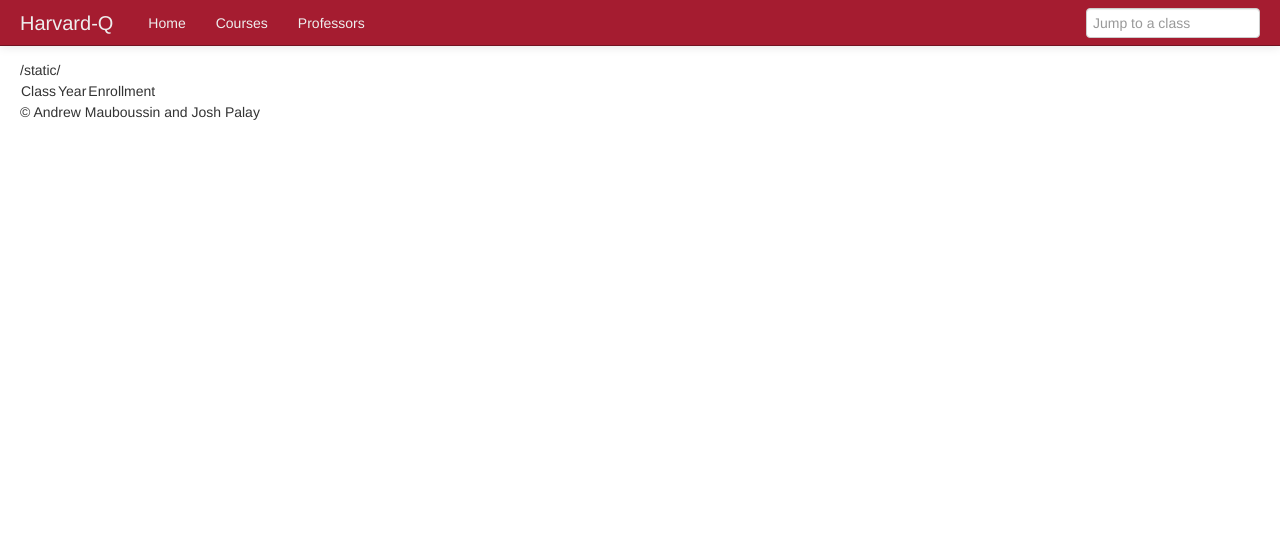
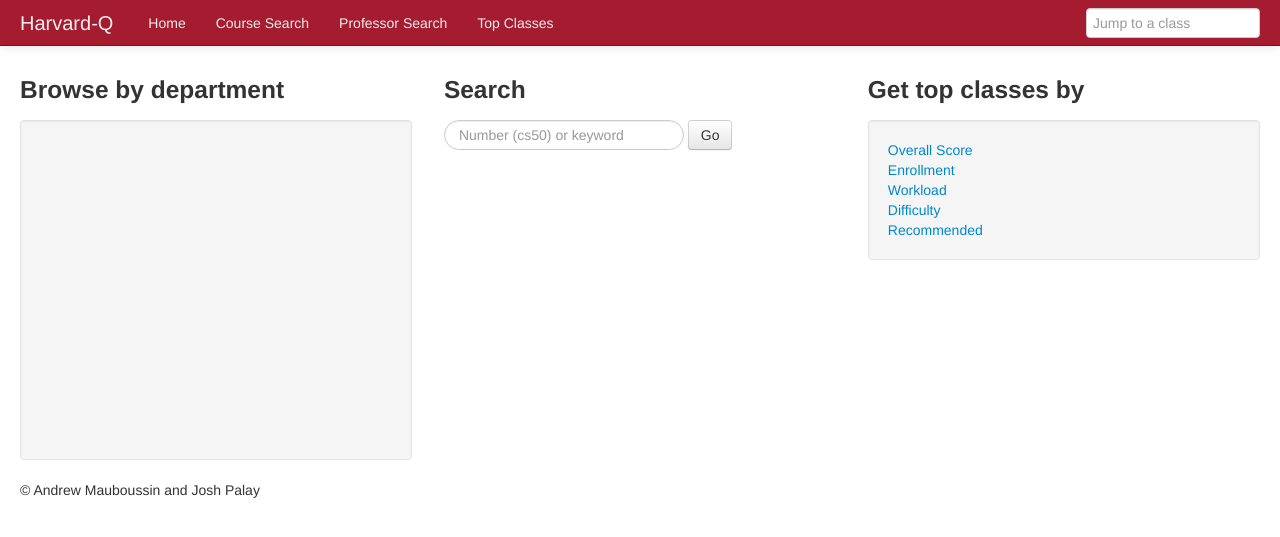
Before and after one commit to amauboussin/q-guide, a Django app: page / in a window 1280 px wide. Shown: the top 537 px of the page. Run offline with Django 3.2, Linux system fonts and the light colour scheme; data that the repository does not hold is empty; some libraries are stand-ins or nearby versions.

Commit message:
fixed last bugs, created top courses page

```diff
--- a/q/q/urls.py
+++ b/q/q/urls.py
@@ -8,9 +8,11 @@
 
 urlpatterns = patterns('',
     # Examples:
-     url(r'^$', index, name='index'),
+    url(r'^$', course_root, name = "course_root" ),
     url(r'^courses/$', course_root, name = "course_root" ),
-    url(r'^courses/top/(?P<filter>\w+)/$', top_courses, name='top_courses'), #filter_by
+    url(r'^courses/search/$', course_search_results, name='search'), #search
+
+    url(r'^courses/top/$', top_courses, name='top_courses'), #filter_by
     url(r'^courses/([a-zA-Z&-]+)/$', department_view, name='department'), #department
     url(r'^courses/(?P<course_field>[a-zA-Z&-]+)/(?P<course_number>[0-9.a-zA-Z]+)/$', course_detail, name = "course_detail" ), #courses
 
@@ -21,7 +23,6 @@
 
 
     url(r'^about/', TemplateView.as_view(template_name="about.html")),
-    url(r'^courses/search/$', course_search_results, name='search'), #filter_by
 
 
 #    (r'^(\w+)/(\d{4})/$', CourseListView.as_view()), #deparment/year
--- a/q/templates/base.html
+++ b/q/templates/base.html
@@ -1,5 +1,4 @@
-<!DOCTYPE HTML PUBLIC "-//W3C//DTD HTML 4.01 Transitional//EN"
-        "http://www.w3.org/TR/html4/loose.dtd">
+<!DOCTYPE html>
 <html>
 <head>
     <meta charset="utf-8">
@@ -28,6 +27,7 @@
     <link rel="apple-touch-icon-precomposed" sizes="114x114" href="{{ STATIC_URL }}bootstrap/ico/apple-touch-icon-114-precomposed.png">
     <link rel="apple-touch-icon-precomposed" sizes="72x72" href="{{ STATIC_URL }}bootstrap/ico/apple-touch-icon-72-precomposed.png">
     <link rel="apple-touch-icon-precomposed" href="{{ STATIC_URL }}bootstrap/ico/apple-touch-icon-57-precomposed.png">
+    <script src="{{ STATIC_URL }}bootstrap/js/jquery.js"></script>
 
     {% block head %}{% endblock %}
 </head>
@@ -42,15 +42,16 @@
                 <span class="icon-bar"></span>
                 <span class="icon-bar"></span>
             </a>
-            <a class="brand" href="#">Harvard-Q</a>
+            <a class="brand" href="/">Harvard-Q</a>
             <div class="nav-collapse collapse">
                 <form class="navbar-form pull-right" action="/courses/search/" method="get">
                     <input type="text" name="q" class="span2" placeholder="Jump to a class" formaction="/courses/search/" >
                 </form>
                 <ul class="nav">
-                    <li id="navbar-home"><a href="#">Home</a></li>
-                    <li id="navbar-courses"><a href="/courses">Courses</a></li>
-                    <li id="navar-professors"><a href="/profs">Professors</a></li>
+                    <li id="navbar-home"><a href="/">Home</a></li>
+                    <li id="navbar-courses"><a href="/courses/search">Course Search</a></li>
+                    <li id="navar-professors"><a href="/profs/search/">Professor Search</a></li>
+                    <li id="navar-top"><a href="/courses/top/">Top Classes</a></li>
                 </ul>
             </div><!--/.nav-collapse -->
         </div>
@@ -70,7 +71,6 @@
 ================================================== -->
 <!-- Placed at the end of the document so the pages load faster -->
 
-<script src="{{ STATIC_URL }}bootstrap/js/jquery.js"></script>
 <script src="{{ STATIC_URL }}bootstrap/js/bootstrap-transition.js"></script>
 <script src="{{ STATIC_URL }}bootstrap/js/bootstrap-alert.js"></script>
 <script src="{{ STATIC_URL }}bootstrap/js/bootstrap-modal.js"></script>
--- a/q/templates/course_list.html
+++ b/q/templates/course_list.html
@@ -19,6 +19,9 @@
         <th>Professor</th>
         <th>Professor Overall</th>
         <th>Course Overall</th>
+        <th>Workload</th>
+        <th>Difficulty</th>
+
     </tr>
 </thead>
 <tbody>
@@ -39,8 +42,9 @@
         {% endfor %}</td>
 
         <td>{{ course.overall }} </td>
+        <td>{{ course.workload }} </td>
+        <td>{{ course.difficulty }} </td>
 
-     </td>
     </tr>
 {% endfor %}
 </tbody>
--- a/q/templates/course_root.html
+++ b/q/templates/course_root.html
@@ -23,12 +23,15 @@
     </div>
 
     <div class="span4">
+
         <h3> Get top classes by</h3>
-        <a href="/courses/top/overall">Overall Score</a><br>
-        <a href="/courses/top/enrollment">Enrollment</a><br>
-        <a href="/courses/top/workload">Workload</a><br>
-        <a href="/courses/top/difficulty">Difficulty</a><br>
-        <a href="/courses/top/recommend">Recommended</a><br><br>
+        <div class="well">
+        <a href="/courses/top/?category=overall">Overall Score</a><br>
+        <a href="/courses/top/?category=enrollment">Enrollment</a><br>
+        <a href="/courses/top/?category=workload">Workload</a><br>
+        <a href="/courses/top/?category=difficulty">Difficulty</a><br>
+        <a href="/courses/top/?category=recommend">Recommended</a><br>
+        </div>
     </div>
 
 </div>
--- a/q/viewer/helper.py
+++ b/q/viewer/helper.py
@@ -31,7 +31,7 @@
     if field in departments:
         field = departments[field]
 
-    return Qcourses.objects.filter(field__iexact = field).filter(number__iexact = num).order_by('-year') | \
+    return Qcourses.objects.filter(field__iexact = field).filter(number__iexact = num) | \
            Qcourses.objects.filter(title__icontains = ' '+q+ ' ').order_by('-enrollment') |\
            Qcourses.objects.filter(title__istartswith = q).order_by('-enrollment') |\
            Qcourses.objects.filter(title__icontains = q).order_by('-enrollment')
@@ -50,6 +50,15 @@
 
 
 def average(list):
+
+    #get rid of bad values
+    pop = []
+    for i in range(len(list)):
+        if list[i] == 'Null' or list[i] < 1:
+            pop.append(i)
+    for i in pop:
+        list.pop(i)
+
     if len(list) > 0:
         return '%.2f' % (float(sum(list))/len(list))
     else:
--- a/q/viewer/views.py
+++ b/q/viewer/views.py
@@ -22,9 +22,43 @@
     return ''
 
 
-def top_courses(request, filter):
-    courses = Qcourses.objects.filter(year__exact = 2011).exclude(number__exact = "EXPOS 20").order_by('-'+filter)[:21]
-    return render_to_response('course_list.html', {'course_list': courses}, context_instance=RequestContext(request))
+def top_courses(request):
+
+    #get number of courses to be on the page
+    n = 50
+    if ('n' in request.GET) and request.GET['n'].isdigit():
+        n = request.GET['n']
+
+    if ('category' in request.GET) and request.GET['category'].strip():
+        filter = request.GET['category']
+    else:
+        filter = 'overall'
+
+
+    #filter out generic expos 20 and courses that do not have scores in the database
+    courses = Qcourses.objects.all().exclude(overall = None).exclude(cat_num = 5518)
+
+    #set order of values
+    if ('reverse' in request.GET) and request.GET['reverse'].strip() and string.lower(request.GET['reverse']) == 'true':
+        courses=courses.order_by(filter)
+    else:
+        courses = courses.order_by('-'+filter)
+
+    #filter by various traits
+    if ('year' in request.GET) and request.GET['year'].strip() and string.lower(request.GET['year']) != 'all':
+        print request.GET['year']
+        courses=courses.filter(year__exact = int(request.GET['year']))
+
+    if ('term' in request.GET) and request.GET['term'].strip() and string.lower(request.GET['term']) != 'both':
+        courses=courses.filter(term__exact = convert_term(request.GET['term']) )
+
+    if ('enrollment' in request.GET) and request.GET['enrollment'].strip():
+        courses=courses.filter(enrollment__gte = (request.GET['enrollment']) ) #greater than or equal to min enrollment
+
+    #take first n courses
+    courses = courses[:n]
+
+    return render_to_response('course_list_filters.html', {'course_list': courses}, context_instance=RequestContext(request))
 def department_view(request, field):
 
     field = string.upper(field)
@@ -40,18 +74,18 @@
 
     return render_to_response('course_list.html', {'course_list': queryset},
         context_instance=RequestContext(request))
+
+
 def course_search_results(request):
     courses_per_page = 30 #constant
     hints = "Type a course's abbreviation (cs50), catalog number (4949), or just try some keywords (introduction to computer science)."
 
-    courses = []
     query_string = ''
     if ('q' in request.GET) and request.GET['q'].strip():
         query_string = request.GET['q']
         courses = search_for_courses(query_string)
-        num_courses = courses.count()
     else:
-        num_courses = 0
+        courses = []
 
     #see what page is requested, default to 1
     p = 1
@@ -60,13 +94,38 @@
 
 
 
+    #group unique courses together
+    unique = {}
+    for course in courses:
+        if course.cat_num in unique:
+            unique[course.cat_num].append(course)
+        else:
+            unique[course.cat_num] = [course]
+
+    #make each unique course into a new course object
+    course_list = []
+
+    for years in unique.values():
+        base = years[0]
+        #assign the most recent year to the base
+        for c in years:
+            if c.year > base.year:
+                base = c
+
+        base.average_overall = average([c.overall for c in years ])
+        print base.year
+        course_list.append(base)
+
+
     #get the courses that should be on this page
+    num_courses = len(course_list)
     start =  (p-1) * courses_per_page
     this_page = []
-    for i, c in enumerate(courses[start:]):
+    for i, c in enumerate(course_list[start:]):
         if i == courses_per_page: #no more courses need to go on this page
             break
         this_page.append(c)
+
 
     return render_to_response('search_results.html', {'course_list': this_page, 'q': query_string,
                                                       'pages': [x+1 for x in range(1+num_courses/courses_per_page)], 'results' : num_courses, 'hints' : hints,
@@ -145,10 +204,8 @@
     for row in prof_rows:
 
         row.course = Qcourses.objects.filter(course_id__exact = row.course_id)[0]
-        print row.course_id, row.course.cat_num
         if row.course.cat_num in classes:
             classes[row.course.cat_num].append(row)
-
         else:
             classes[row.course.cat_num] = [row]
 
```
Also changed, not shown: q/templates/course_list_filters.html (+142 -0 lines), q/templates/search_results.html (+28 -1 lines).
